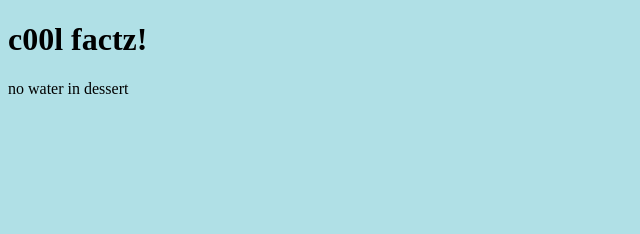
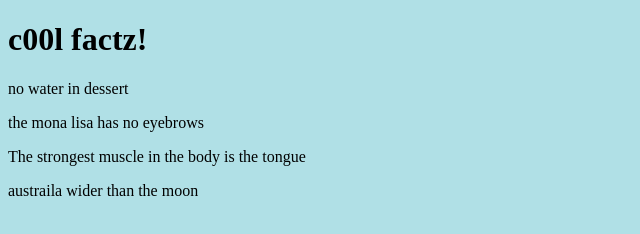
Before and after one commit to rohano05/rohano05.github.io, a plain HTML site: page index.html in a window 1280 px wide. Shown: the whole page, without its empty margins (0-640 px from the left). Drawn offline with Linux system fonts and the light colour scheme.

Commit message:
Update index.html

```diff
--- a/index.html
+++ b/index.html
@@ -7,5 +7,8 @@
     <body style="background-color:powderblue;">
     <h1>c00l factz!</h1>
       <p>no water in dessert</p>
+      <p>the mona lisa has no eyebrows</p>
+      <p>The strongest muscle in the body is the tongue</p>
+      <p>austraila wider than the moon</p>
   </body>
 </html>
```
